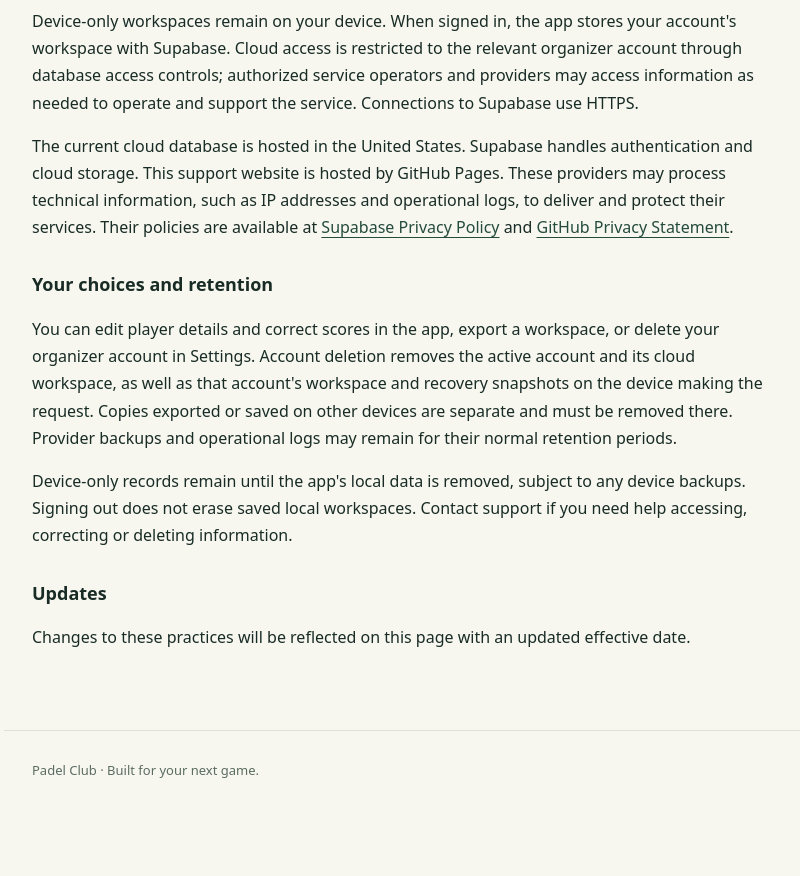
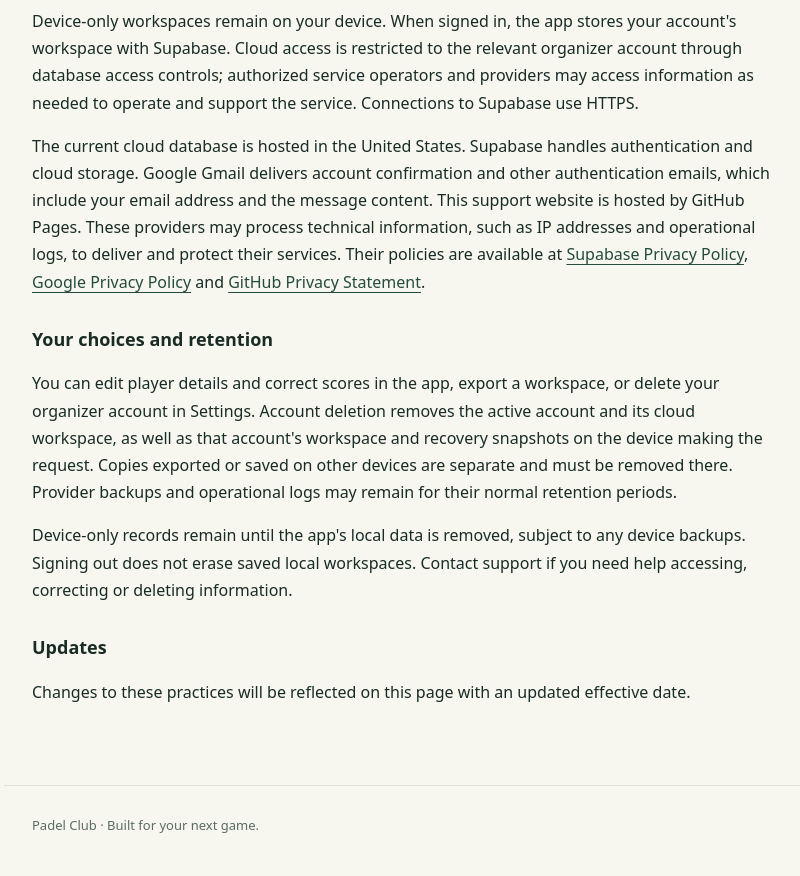
Before and after one commit to burn1979/padel-club-support, a plain HTML site: page index.html in a window 1280 px wide. Shown: the part 2620-3496 px from the top of the page, without its empty margins (116-916 px from the left). Before the commit the page ends 3441 px from the top, so only its background shows below. Drawn offline with Linux system fonts and the light colour scheme.

Commit message:
Disclose Google authentication email delivery

```diff
--- a/index.html
+++ b/index.html
@@ -22,7 +22,7 @@
 <p>This policy explains how Padel Club handles information when you use its tournament app and this support website. For privacy questions, contact <a href="mailto:quintin@seagullcompany.com">quintin@seagullcompany.com</a>.</p>
 <h3>Information you provide</h3><ul><li>Organizer account email and authentication information, processed by Supabase Auth.</li><li>Player names or nicknames and any organizer notes you choose to enter.</li><li>Tournament names, rosters, schedules, scores and the ratings derived from results.</li><li>Information you send when contacting support.</li></ul><p>Players do not need individual accounts. Organizers should have permission to record other players' information and should only include information needed for their games.</p>
 <h3>How information is used</h3><p>Information is used to provide account access, save your player library and games, calculate standings and ratings, synchronize your workspace and respond to support requests. The app does not include advertising or cross-app tracking features.</p>
-<h3>Storage and service providers</h3><p>Device-only workspaces remain on your device. When signed in, the app stores your account's workspace with Supabase. Cloud access is restricted to the relevant organizer account through database access controls; authorized service operators and providers may access information as needed to operate and support the service. Connections to Supabase use HTTPS.</p><p>The current cloud database is hosted in the United States. Supabase handles authentication and cloud storage. This support website is hosted by GitHub Pages. These providers may process technical information, such as IP addresses and operational logs, to deliver and protect their services. Their policies are available at <a href="https://supabase.com/privacy">Supabase Privacy Policy</a> and <a href="https://docs.github.com/en/site-policy/privacy-policies/github-general-privacy-statement">GitHub Privacy Statement</a>.</p>
+<h3>Storage and service providers</h3><p>Device-only workspaces remain on your device. When signed in, the app stores your account's workspace with Supabase. Cloud access is restricted to the relevant organizer account through database access controls; authorized service operators and providers may access information as needed to operate and support the service. Connections to Supabase use HTTPS.</p><p>The current cloud database is hosted in the United States. Supabase handles authentication and cloud storage. Google Gmail delivers account confirmation and other authentication emails, which include your email address and the message content. This support website is hosted by GitHub Pages. These providers may process technical information, such as IP addresses and operational logs, to deliver and protect their services. Their policies are available at <a href="https://supabase.com/privacy">Supabase Privacy Policy</a>, <a href="https://policies.google.com/privacy">Google Privacy Policy</a> and <a href="https://docs.github.com/en/site-policy/privacy-policies/github-general-privacy-statement">GitHub Privacy Statement</a>.</p>
 <h3>Your choices and retention</h3><p>You can edit player details and correct scores in the app, export a workspace, or delete your organizer account in Settings. Account deletion removes the active account and its cloud workspace, as well as that account's workspace and recovery snapshots on the device making the request. Copies exported or saved on other devices are separate and must be removed there. Provider backups and operational logs may remain for their normal retention periods.</p><p>Device-only records remain until the app's local data is removed, subject to any device backups. Signing out does not erase saved local workspaces. Contact support if you need help accessing, correcting or deleting information.</p>
 <h3>Updates</h3><p>Changes to these practices will be reflected on this page with an updated effective date.</p></section>
 </main><footer>Padel Club · Built for your next game.</footer>
```
